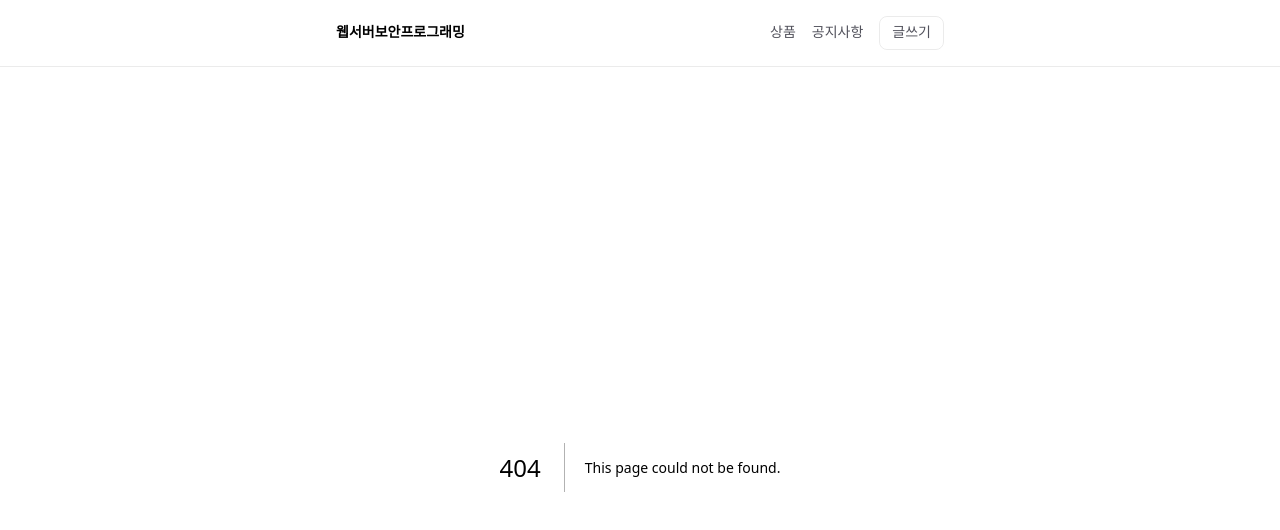
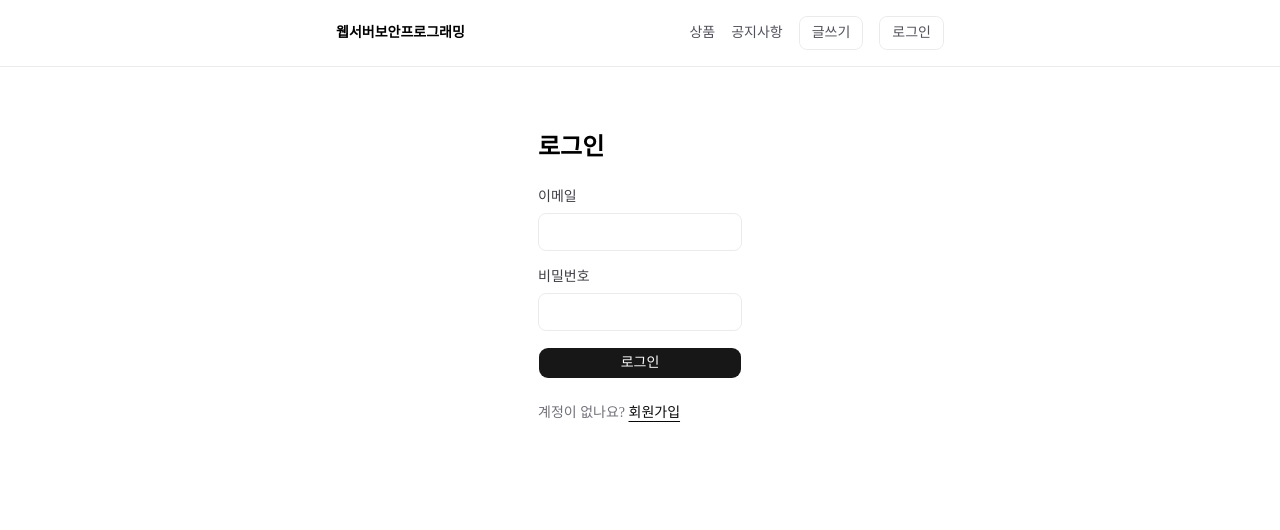
Before and after one commit to junghyunkim329/2026-2-web-demo, a Next.js app: page /login in a window 1280 px wide. Before the commit this address had no page. Shown: the top 530 px of the page. Built offline with nearby package versions, Linux system fonts and the light colour scheme; no server answers.

Commit message:
07-02 실습

```diff
--- /dev/null
+++ b/app/login/page.tsx
@@ -0,0 +1,67 @@
+import Link from 'next/link'
+import { loginAction } from '@/lib/actions'
+import { SubmitButton } from '@/components/SubmitButton'
+
+type Props = { searchParams: Promise<{ error?: string }> }
+
+export default async function LoginPage({ searchParams }: Props) {
+  const { error } = await searchParams
+
+  return (
+    <div className="mx-auto flex max-w-sm flex-1 flex-col gap-6 px-8 py-16">
+      <h1 className="text-2xl font-semibold text-black dark:text-zinc-50">
+        로그인
+      </h1>
+
+      {error && (
+        <p className="rounded-md bg-red-50 px-3 py-2 text-sm text-red-600 dark:bg-red-950 dark:text-red-400">
+          이메일 또는 비밀번호가 올바르지 않습니다.
+        </p>
+      )}
+
+      <form action={loginAction} className="flex flex-col gap-4">
+        <div className="flex flex-col gap-1.5">
+          <label
+            htmlFor="email"
+            className="text-sm font-medium text-zinc-700 dark:text-zinc-300"
+          >
+            이메일
+          </label>
+          <input
+            id="email"
+            name="email"
+            type="email"
+            required
+            className="rounded-md border border-black/[.08] px-3 py-2 text-sm outline-none focus:border-zinc-400 dark:border-white/[.145] dark:bg-transparent"
+          />
+        </div>
+        <div className="flex flex-col gap-1.5">
+          <label
+            htmlFor="password"
+            className="text-sm font-medium text-zinc-700 dark:text-zinc-300"
+          >
+            비밀번호
+          </label>
+          <input
+            id="password"
+            name="password"
+            type="password"
+            required
+            className="rounded-md border border-black/[.08] px-3 py-2 text-sm outline-none focus:border-zinc-400 dark:border-white/[.145] dark:bg-transparent"
+          />
+        </div>
+        <SubmitButton label="로그인" />
+      </form>
+
+      <p className="text-sm text-zinc-500 dark:text-zinc-400">
+        계정이 없나요?{' '}
+        <Link
+          href="/register"
+          className="font-medium text-zinc-950 underline underline-offset-4 dark:text-zinc-50"
+        >
+          회원가입
+        </Link>
+      </p>
+    </div>
+  )
+}
--- a/app/page.tsx
+++ b/app/page.tsx
@@ -21,23 +21,34 @@ export default function Home() {
 
         <br />
         <Link
+          href="/notices"
+          className="font-medium text-zinc-950 underline underline-offset-4 dark:text-zinc-50"
+        >
+          /notices →
+        </Link>
+        <Link
+          href="/register"
+          className="font-medium text-zinc-950 underline underline-offset-4 dark:text-zinc-50"
+        >
+          /register →
+        </Link>
+        <Link
           href="/about"
-          className="text-sm font-medium text-zinc-950 underline underline-offset-4 dark:text-zinc-50"
+          className="font-medium text-zinc-950 underline underline-offset-4 dark:text-zinc-50"
         >
           /about →
         </Link>
-
         <Link
           href="/products"
-          className="text-sm font-medium text-zinc-950 underline underline-offset-4 dark:text-zinc-50"
+          className="font-medium text-zinc-950 underline underline-offset-4 dark:text-zinc-50"
         >
           /products →
         </Link>
         <Link
-          href="/notices"
-          className="text-sm font-medium text-zinc-950 underline underline-offset-4 dark:text-zinc-50"
+          href="/api/hello"
+          className="font-medium text-zinc-950 underline underline-offset-4 dark:text-zinc-50"
         >
-          /notices →
+          /api/hello →
         </Link>
       </main>
     </div>
--- /dev/null
+++ b/app/register/page.tsx
@@ -0,0 +1,61 @@
+import { registerAction } from '@/lib/actions'
+import { SubmitButton } from '@/components/SubmitButton'
+
+export default function RegisterPage() {
+  return (
+    <div className="mx-auto flex max-w-sm flex-1 flex-col gap-6 px-8 py-16">
+      <h1 className="text-2xl font-semibold text-black dark:text-zinc-50">
+        회원가입
+      </h1>
+      <form action={registerAction} className="flex flex-col gap-4">
+        <div className="flex flex-col gap-1.5">
+          <label
+            htmlFor="name"
+            className="text-sm font-medium text-zinc-700 dark:text-zinc-300"
+          >
+            이름
+          </label>
+          <input
+            id="name"
+            name="name"
+            type="text"
+            required
+            className="rounded-md border border-black/[.08] px-3 py-2 text-sm outline-none focus:border-zinc-400 dark:border-white/[.145] dark:bg-transparent"
+          />
+        </div>
+        <div className="flex flex-col gap-1.5">
+          <label
+            htmlFor="email"
+            className="text-sm font-medium text-zinc-700 dark:text-zinc-300"
+          >
+            이메일
+          </label>
+          <input
+            id="email"
+            name="email"
+            type="email"
+            required
+            className="rounded-md border border-black/[.08] px-3 py-2 text-sm outline-none focus:border-zinc-400 dark:border-white/[.145] dark:bg-transparent"
+          />
+        </div>
+        <div className="flex flex-col gap-1.5">
+          <label
+            htmlFor="password"
+            className="text-sm font-medium text-zinc-700 dark:text-zinc-300"
+          >
+            비밀번호 (8자 이상)
+          </label>
+          <input
+            id="password"
+            name="password"
+            type="password"
+            required
+            minLength={8}
+            className="rounded-md border border-black/[.08] px-3 py-2 text-sm outline-none focus:border-zinc-400 dark:border-white/[.145] dark:bg-transparent"
+          />
+        </div>
+        <SubmitButton label="가입하고 로그인" />
+      </form>
+    </div>
+  )
+}
--- a/components/SiteHeader.tsx
+++ b/components/SiteHeader.tsx
@@ -1,6 +1,9 @@
 import Link from 'next/link'
+import { auth } from '@/auth'
+import { logoutAction } from '@/lib/actions'
+export async function SiteHeader() {
+  const session = await auth()
 
-export function SiteHeader() {
   return (
     <header className="border-b border-black/[.08] dark:border-white/[.145]">
       <div className="mx-auto flex max-w-2xl items-center justify-between px-8 py-4">
@@ -29,6 +32,28 @@ export function SiteHeader() {
           >
             글쓰기
           </Link>
+          {session?.user ? (
+            <div className="flex items-center gap-3">
+              <span className="text-zinc-500 dark:text-zinc-400">
+                {session.user.name}님
+              </span>
+              <form action={logoutAction}>
+                <button
+                  type="submit"
+                  className="rounded-md border border-black/[.08] px-3 py-1.5 hover:bg-black/[.03] dark:border-white/[.145] dark:hover:bg-white/[.05]"
+                >
+                  로그아웃
+                </button>
+              </form>
+            </div>
+          ) : (
+            <Link
+              href="/login"
+              className="rounded-md border border-black/[.08] px-3 py-1.5 hover:bg-black/[.03] dark:border-white/[.145] dark:hover:bg-white/[.05]"
+            >
+              로그인
+            </Link>
+          )}
         </nav>
       </div>
     </header>
```
